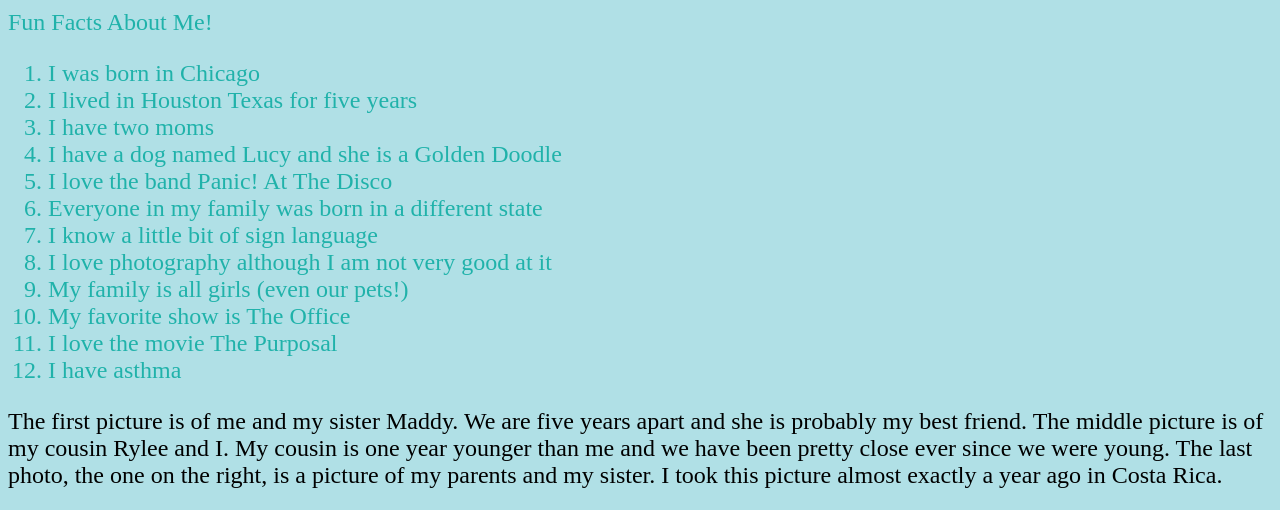
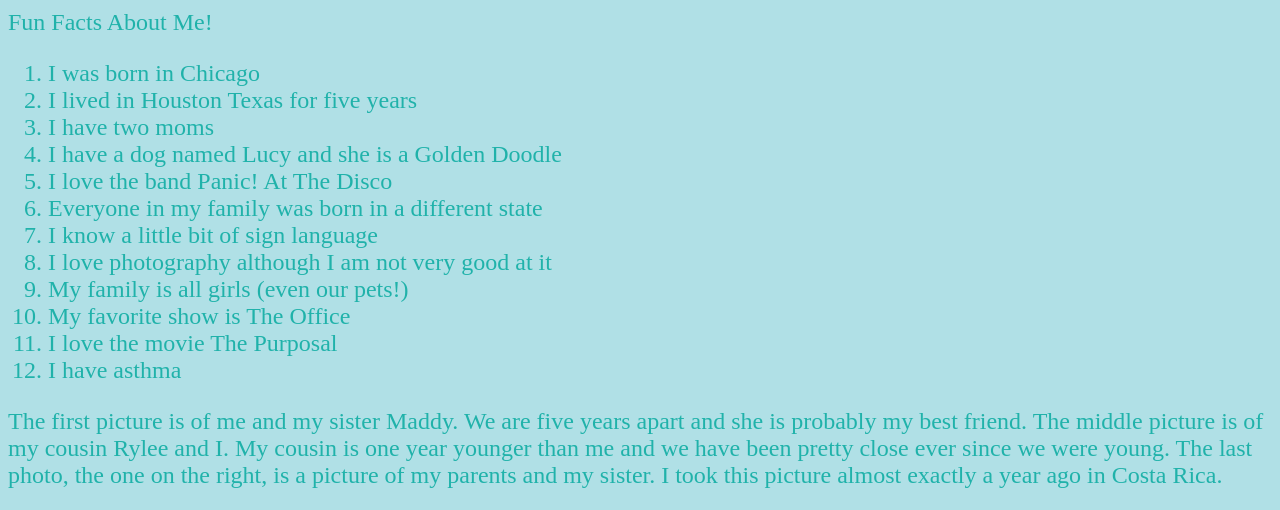
Before and after one commit to ibsnyder/MyStoryWebsite, a plain HTML site: page index.html in a window 1280 px wide. Shown: the part 246-756 px from the top of the page. Drawn offline with Linux system fonts and the light colour scheme.

Commit message:
Update index.html

```diff
--- a/index.html
+++ b/index.html
@@ -26,7 +26,7 @@
           <li> I have asthma</li>
         </ol>
 
-        <p> The first picture is of me and my sister Maddy. We are five years apart and she is probably my best friend. The middle picture is of my cousin Rylee and I. My cousin is one year younger than me and we have been pretty close ever since we were young. The last photo, the one on the right, is a picture of my parents and my sister. I took this picture almost exactly a year ago in Costa Rica.
+        <p style="color:LightSeaGreen;"> The first picture is of me and my sister Maddy. We are five years apart and she is probably my best friend. The middle picture is of my cousin Rylee and I. My cousin is one year younger than me and we have been pretty close ever since we were young. The last photo, the one on the right, is a picture of my parents and my sister. I took this picture almost exactly a year ago in Costa Rica.
         </p>
       </font>
         <img src="img1.JPG" alt="Maddy and Me" style="width:460px;height:300px;">
```
